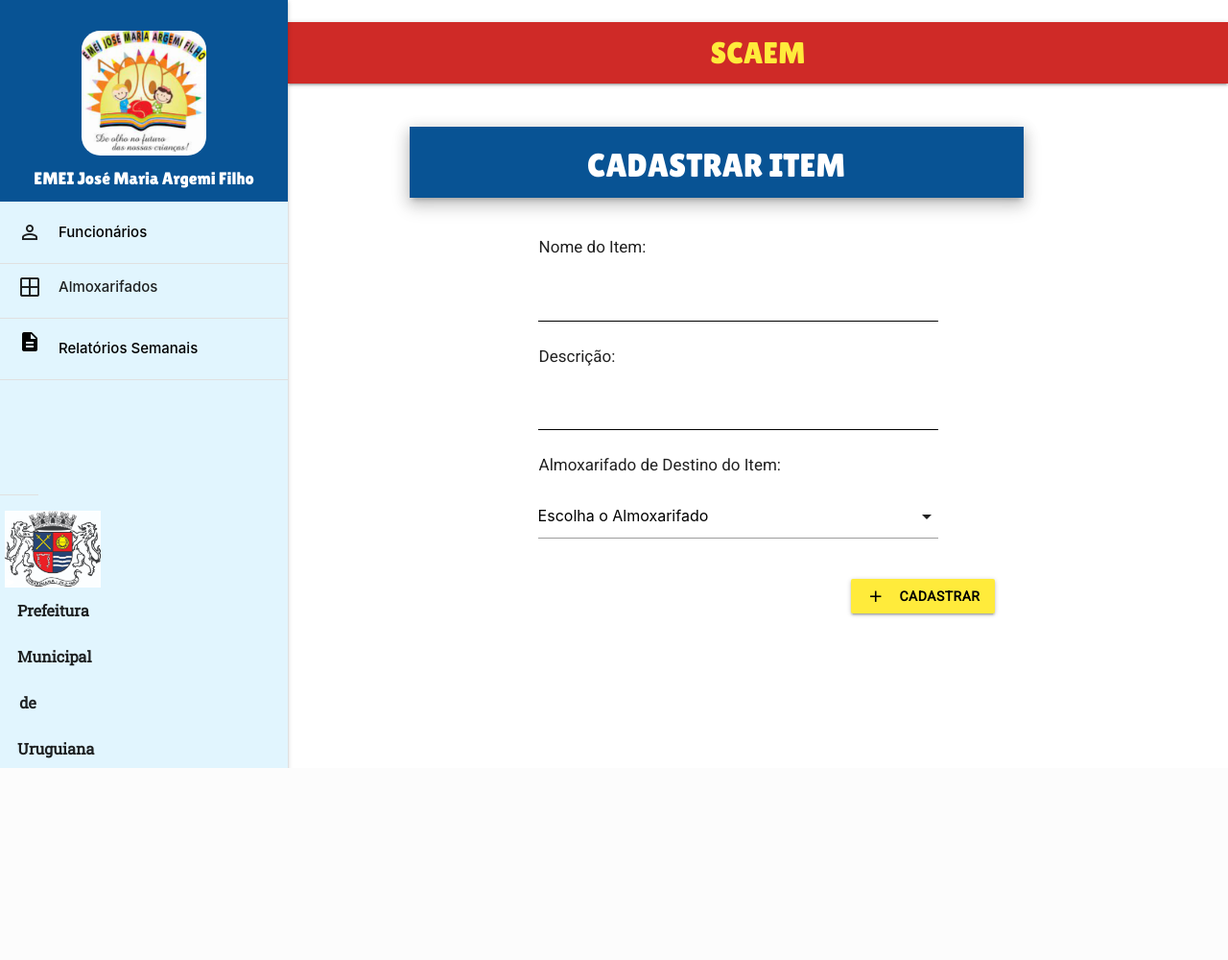
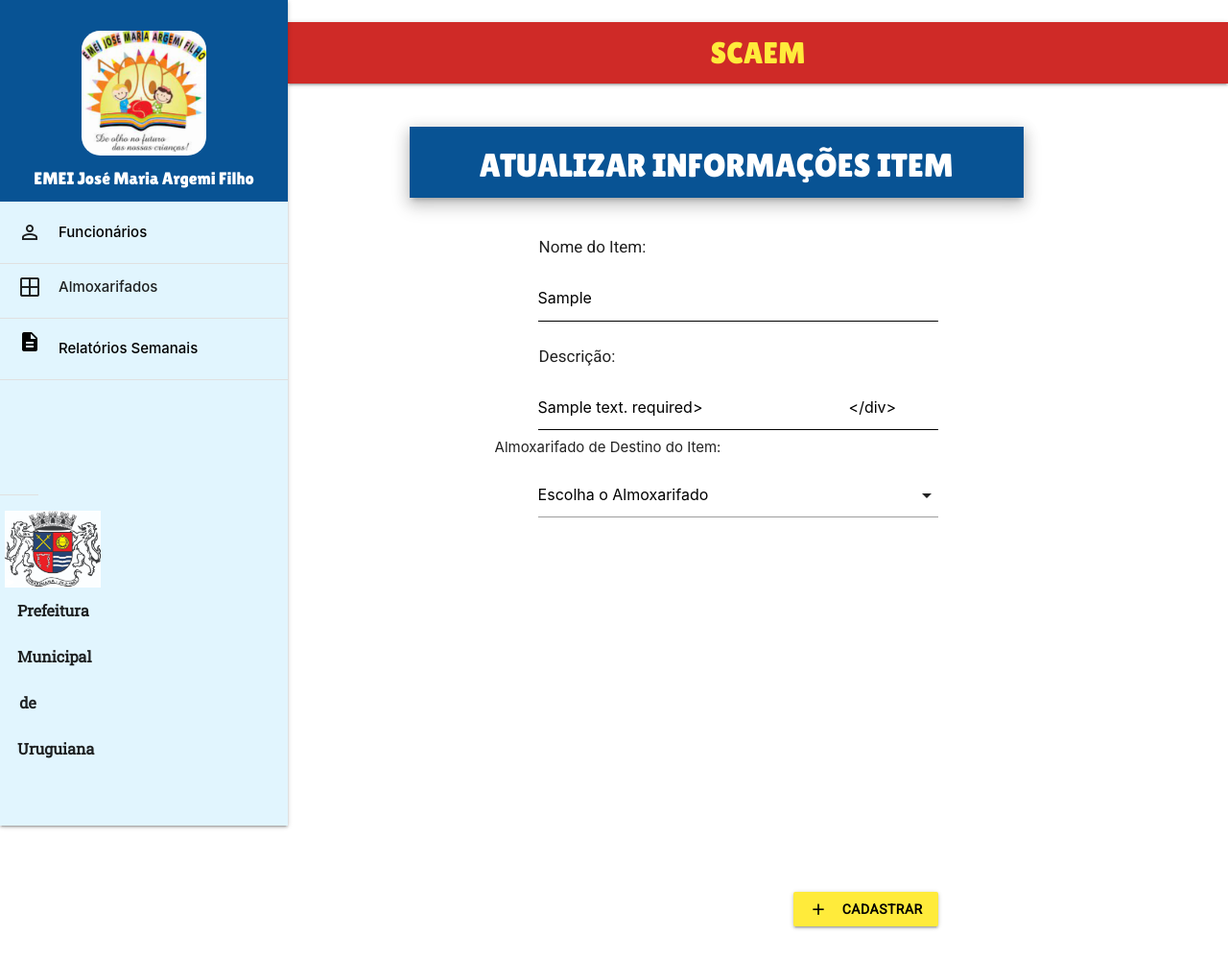
Before and after one commit to LADCSoares/TCC_LS_antigo, a PHP site: page /formAtualItem.php?idItem=1 in a window 1280 px wide. Shown: the whole page at 96% size. Before the commit the page ends 800 px from the top, so only its background shows below. Run offline with PHP 8.4, Linux system fonts and the light colour scheme; tables that the repository leaves empty hold one stand-in row (values such as "Sample post"); some libraries are stand-ins or nearby versions.

Commit message:
Update formAtualItem.php

```diff
--- a/formAtualItem.php
+++ b/formAtualItem.php
@@ -42,13 +42,18 @@
   require_once "conecta.php";
   require_once "topo.html";
 
-    ?>
+  $id = $_GET['idItem'];
+  $sql = "SELECT * FROM item WHERE idItem=$id";
+  $resultado = mysqli_query($conexao, $sql);
+  $linha = mysqli_fetch_array($resultado);
+  mysqli_close($conexao);
+?>
 
 <br><br>
 	<div class="row">
 
 		<div class="container z-depth-3 col s6 offset-s4 cont1">
-		<h4 class="center-align white-text"> CADASTRAR ITEM </h4>
+		<h4 class="center-align white-text"> ATUALIZAR INFORMAÇÕES ITEM </h4>
 		</div>
 
 		<div class="col s8 offset-s3">
@@ -56,19 +61,22 @@
 			<div class="container ">
 			<br>
 			<div class="col s10 offset-s1">
-				<form method="POST" action="cadItem.php">
+				<form method="POST" action="atualizarItem.php">
+
+				<input type="hidden" name="idItem" value="<?php echo $linha['idItem']?>">
+
                     <p class="topicos">Nome do Item:</p>
 					<div class="input-field">
 						<i class="material-icons prefix"></i>
 						<label for="name"> </label>
-						<input type="text" name="nomeItem" required>
+						<input type="text" name="nomeItem" value="<?php echo $linha['tipo']; ?>" required>
 					</div>
 
 					<p class="topicos">Descrição:</p>
 					<div class="input-field">
 						<i class="material-icons prefix "></i>
 						<label for="descrição"></label>
-						<input type="text" name="descricao" required>
+						<input type="text" name="descricao" value="<?php echo $linha['descricao']; ?> required>
 					</div>
 
 					<p class="topicos">Almoxarifado de Destino do Item:</p>
```
